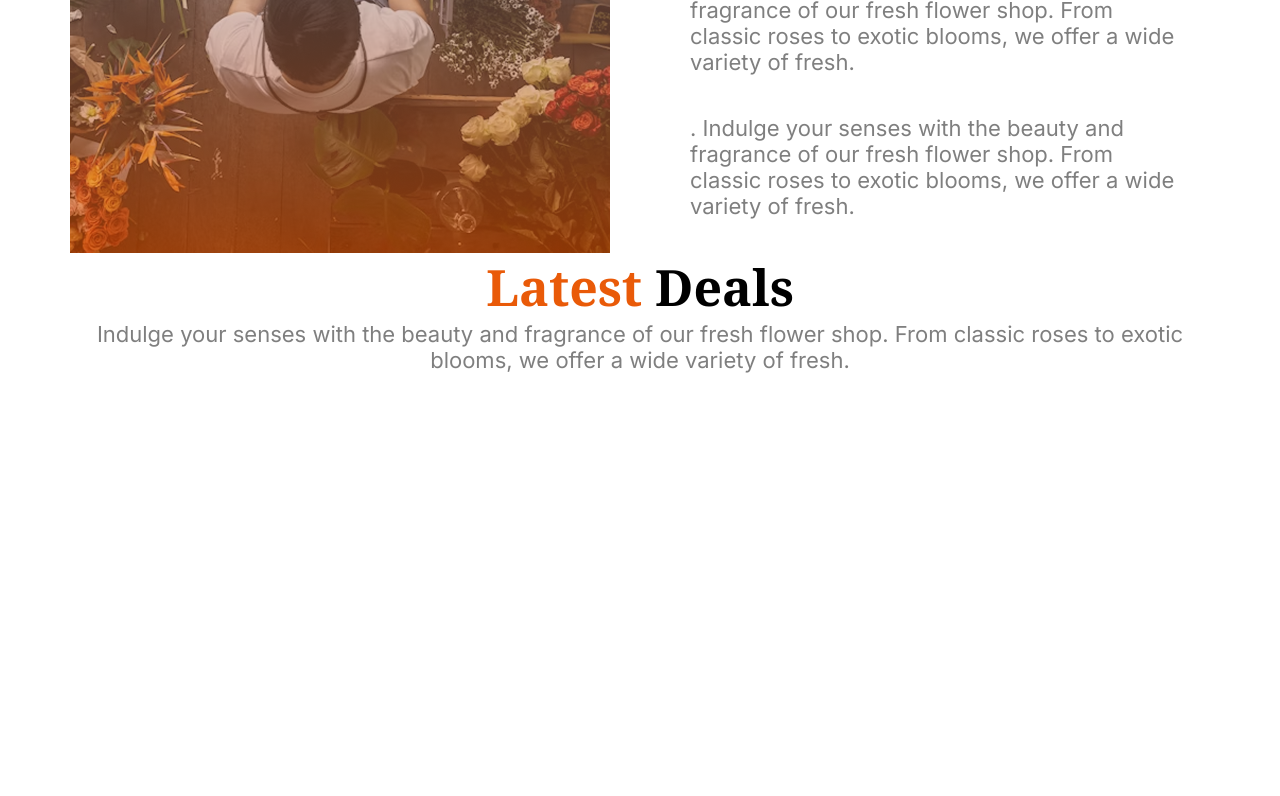
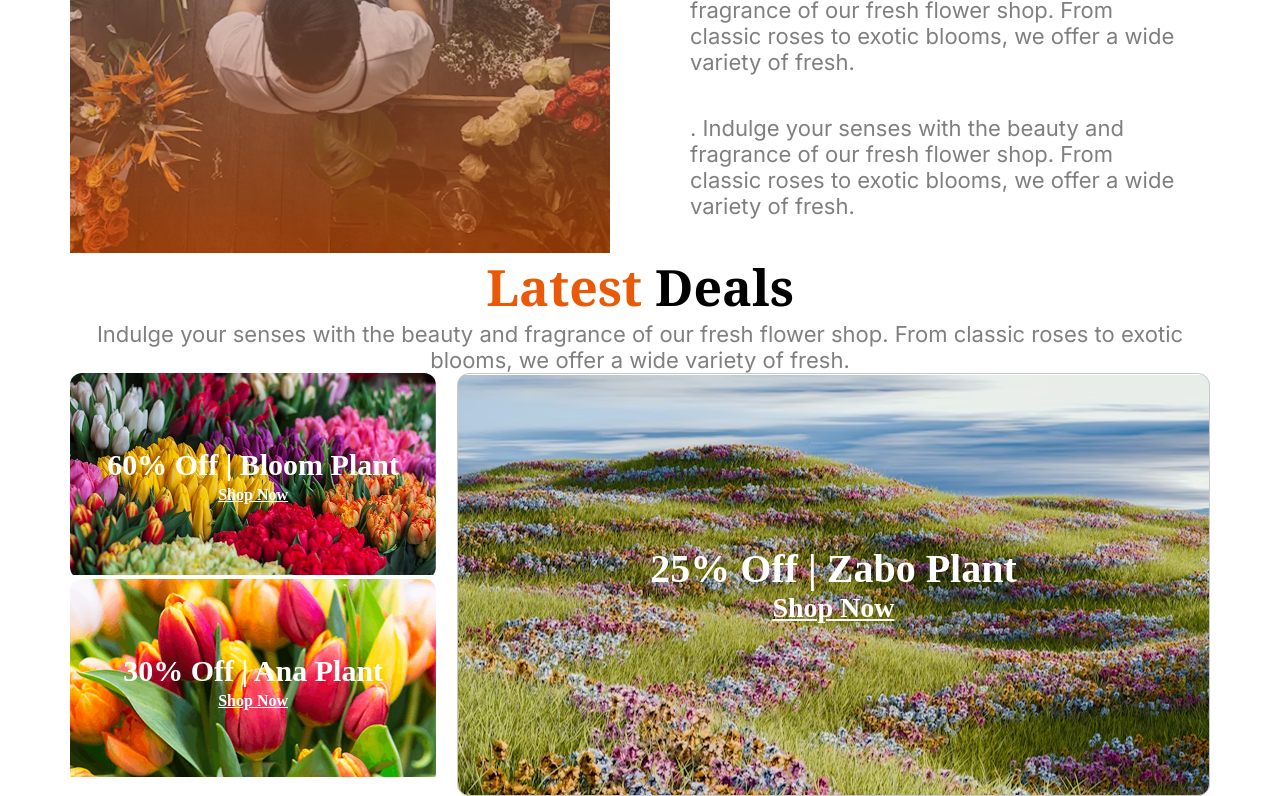
Before and after one commit to SHARIFULALAM2025/responsive_flowers, a plain HTML site: page index.html in a window 1280 px wide. Shown: the part 2003-2799 px from the top of the page. Before the commit the page ends 2376 px from the top, so only its background shows below. Drawn offline with Linux system fonts and the light colour scheme.

Commit message:
bloom section add

```diff
--- a/index.html
+++ b/index.html
@@ -125,7 +125,27 @@
 
            </section>
            <!-- zabo section -->
+            <section class="container Bloom_Plant">
+                <div class="">
+                    <div class="bloom">
+                        <div class="shop_now"><h1 class="">60% Off | Bloom Plant</h1>
+                        <a href="" class="now_1">Shop Now</a></div>
+                    </div>
+                    <div class="ana">
+                        <div class="shop_now">
+                            <h1 class="">30% Off | Ana Plant</h1>
+                            <a href="" class="now_1">Shop Now</a>
+                        </div>
+                    </div>
+                </div>
+                <div class="zab">
+                    <div class="">
+                        <h1 class="text_5">25% Off | Zabo Plant</h1>
+                        <a href="" class="text_6">Shop Now</a>
+                    </div>
 
+                </div>
+            </section>
     </main>
     <footer class=""></footer>
 </body>
--- a/styles/index.css
+++ b/styles/index.css
@@ -272,3 +272,74 @@ figure img{
 .Latest{
     text-align: center;
 }
+/* zabo */
+.bloom{
+    background-image: url('../assets/deal-bloom.png');
+    max-width: 366.22px;
+    height: 206px;
+    background-repeat: no-repeat;
+    border-radius: 12px;
+    display: flex;
+    justify-content: center;
+    text-align: center;
+    align-items: center;
+
+}
+.shop_now{
+
+     color: rgb(255, 255, 255);
+    font-size: 1.25rem;
+    font-weight: 700;
+}
+.now_1{
+    color: rgb(255, 255, 255);
+    font-size: 1rem;
+    font-weight: 600px;
+}
+.ana{
+    background-image: url('../assets/deal-ana.png');
+    max-width: 366.22px;
+    height: 206px;
+    background-repeat: no-repeat;
+    border-radius: 12px;
+   display: flex;
+    justify-content: center;
+    text-align: center;
+    align-items: center;
+}
+.zab{
+    background-image: url('../assets/deal.png');
+    background-repeat: no-repeat;
+    width:753px;
+    height: 423.13px;
+    display: flex;
+    justify-content: center;
+    align-items: center;
+    border: 1px solid rgb(200, 200, 200);
+    border-radius: 12px;
+    text-align: center;
+}
+.Bloom_Plant{
+    display: grid;
+    grid-template-columns: repeat(2, 1fr);
+}
+.text_5{
+    font-size: 2.5rem;
+    font-weight: bold;
+    color: #FFFFFF;
+}
+.text_6{
+    font-size: 1.75rem;
+    color:#FFFFFF ;
+    font-weight: 700;
+
+}
+@media (max-width:576px){
+    .Bloom_Plant{
+        grid-template-columns: repeat(1, 1fr);
+    }
+    .zab{
+        width: 100%;
+        height:423.13px ;
+    }
+}
```
Also changed, not shown: assets/deal.png (renamed from assets/deal-zabo.png).
